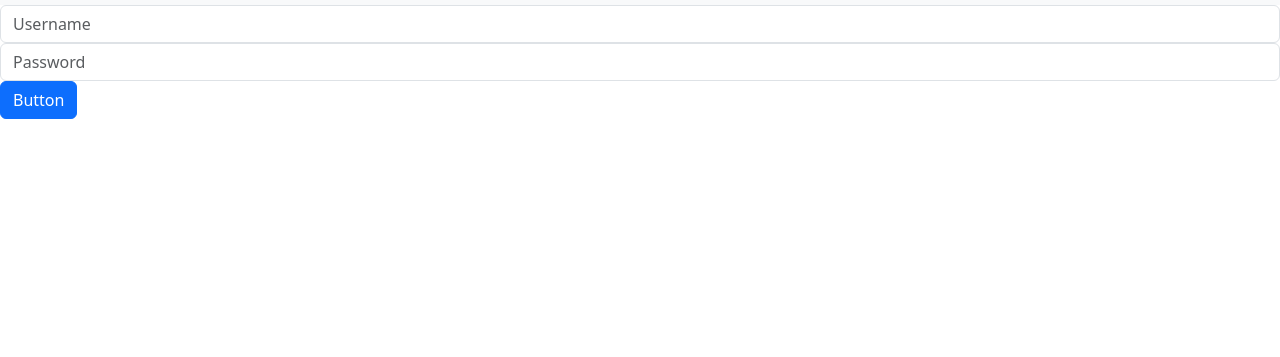
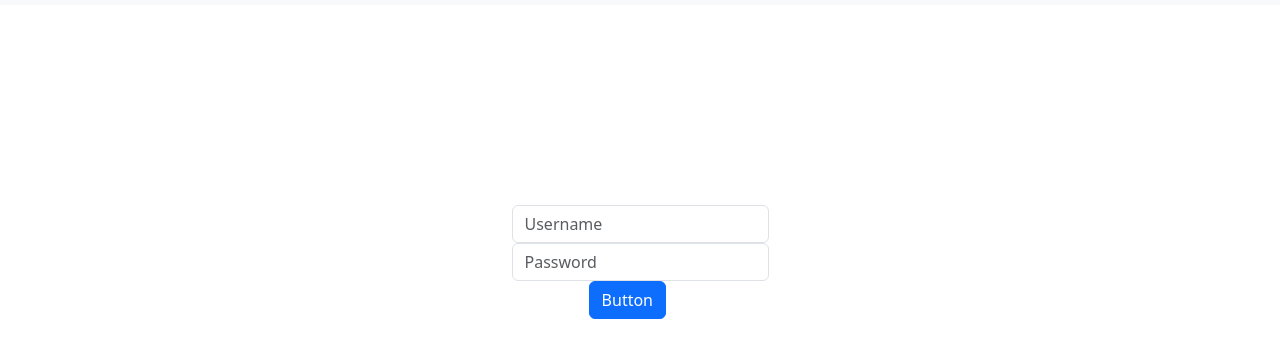
Before and after one commit to mar-hz/WebClassPractice, a plain HTML site: page First Web/index.html in a window 1280 px wide. Shown: the part 51-408 px from the top of the page. Drawn offline with nearby package versions, Linux system fonts and the light colour scheme.

Commit message:
centered login!

```diff
--- a/First Web/index.html
+++ b/First Web/index.html
@@ -34,6 +34,8 @@
         </div>
     </nav>
 
+    <div id="login-container" class="d-flex justify-content-center">
+        <div class="align-self-center">
         <input
             type="text"
             class="form-control"
@@ -47,6 +49,9 @@
             aria-label="password"
         />
         <button class="btn btn-primary">Button</button>
+    </div>
+    </div>
+
     <script
         src="https://cdn.jsdelivr.net/npm/bootstrap@5.3.3/dist/js/bootstrap.bundle.min.js"
         integrity="sha384-YvpcrYf0tY3lHB60NNkmXc5s9fDVZLESaAA55NDzOxhy9GkcIdslK1eN7N6jIeHz"
--- a/First Web/styles/style.css
+++ b/First Web/styles/style.css
@@ -1,4 +1,5 @@
 #redp {color: red; font-family: Verdana}
 li > a {color: blue !important}
-.boton {color: blueviolet}
+.btn-primary {margin-left:30% !important}
+#login-container {margin-top: 25vh !important}
 h1 {background-color: blueviolet}
```
Lines whose indentation alone changed are shown as unchanged.
